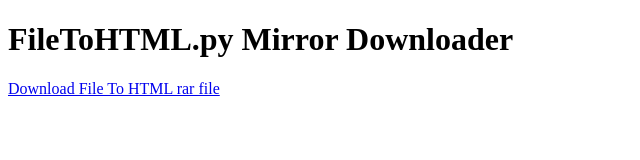
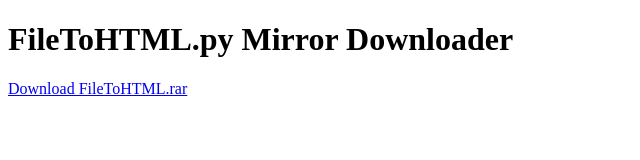
Before and after one commit to solal0/web, a plain HTML site: page index.html in a window 1280 px wide. Shown: the full height of the page, 0-640 px from the left. Drawn offline with Linux system fonts and the light colour scheme.

Commit message:
Update index.html

```diff
--- a/index.html
+++ b/index.html
@@ -5,6 +5,6 @@
 </head>
 <body>
   <h1>FileToHTML.py Mirror Downloader</h1>
-  <p><a href="files/FileToHTML.rar" download>Download File To HTML rar file</a></p>
+  <p><a href="files/FileToHTML.rar" download>Download FileToHTML.rar</a></p>
 </body>
 </html>
```
